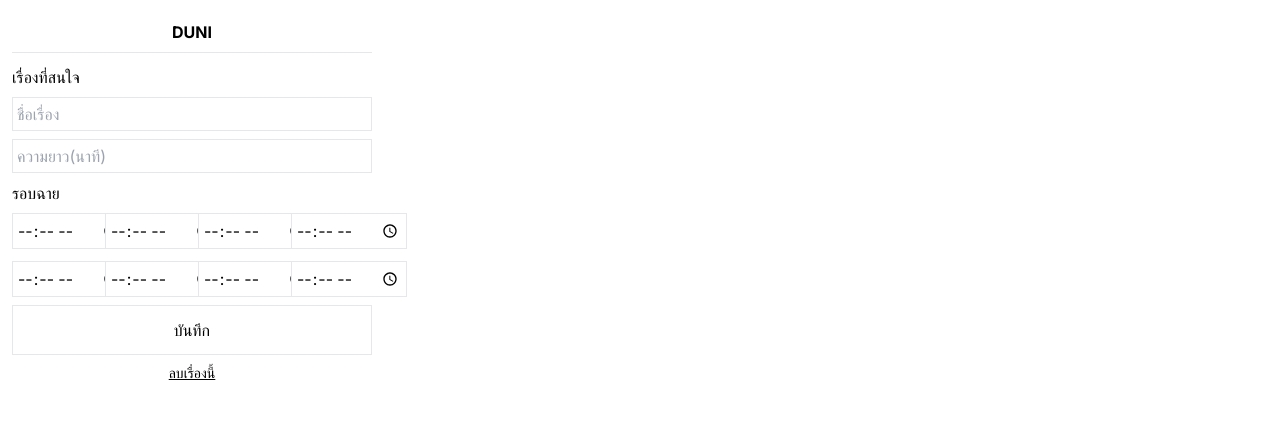
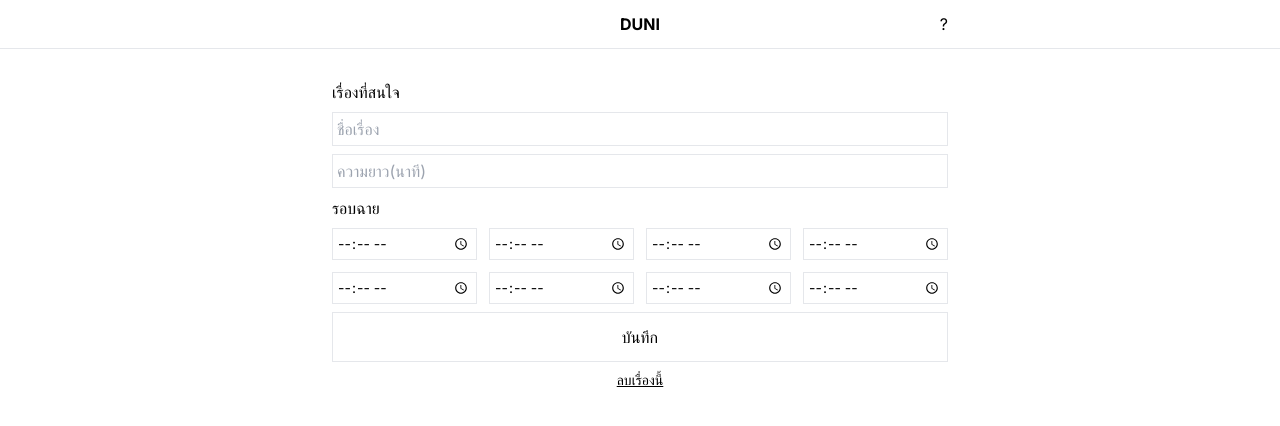
Before and after one commit to SutheeraP/Duni, a Next.js app in the folder duni/: page /edit in a window 1280 px wide. Shown: the top 426 px of the page. Built offline with nearby package versions, Linux system fonts and the light colour scheme.

Commit message:
main fin

```diff
--- a/duni/src/app/component/Nav.tsx
+++ b/duni/src/app/component/Nav.tsx
@@ -1,13 +1,45 @@
 import Link from 'next/link'
-import React from 'react'
+import React, { useState } from 'react'
 
 const Nav = () => {
+    const [showInfo, setShowinfo] = useState(false)
+
     return (
-        <div>
-            <Link href='/'>
-                <div className='text-center font-bold p-2'>DUNI</div>
-            </Link>
+        <div className='fixed top-0 left-0 z-10 w-full'>
+            <div className='grid grid-cols-3 p-3 relative z-10 bg-white max-w-screen-sm mx-auto'>
+                <div className='w-full'></div>
+                <div className='w-full'>
+                    <Link href='/'>
+                        <div className='text-center font-bold'>DUNI</div>
+                    </Link>
+                </div>
+                <div className='w-full flex justify-end' onClick={() => { setShowinfo(!showInfo) }}>?</div>
+            </div>
+
             <hr />
+
+            {showInfo ?
+                <div className='absolute top-0 w-full h-dvh z-0 bg-white flex'>
+                    <div className='m-auto max-w-screen-sm px-4 flex flex-col gap-8'>
+                        <div className='text-center'>
+                            <div className='font-bold text-xl'>DUNI</div>
+                            <div className='text-sm'>ในหนึ่งวันจะดูได้กี่เรื่อง ดูนี่</div>
+                        </div>
+
+                        <ol className="list-decimal pl-4 text-sm">
+                            <li>กรอกชื่อภาพยนตร์ ความยาว และรอบฉายทั้งหมดที่ท่านสนใจ</li>
+                            <li>เมื่อกรอกครบแล้วกดคิดรอบ</li>
+                            <li>ระบบจะคำนวณรูปแบบการรับชมทั้งหมด โดยแต่ละรอบจะห่างกันอย่างน้อย 2 ชั่วโมง และไม่ฉายทับกัน (หากมีรูปแบบซ้ำกันแต่คนละเวลา จะเลือกเวลาที่ดีที่สุดให้)</li>
+                            <li>ไปดูหนังกันได้เลยจ้า</li>
+                        </ol>
+
+                        <div className='text-center'>
+                            <div className='border p-2'>FEEDBACK</div>
+                            <div className='text-xs mt-3'>©2024 sutheerap</div>
+                        </div>
+                    </div>
+                </div>
+                : null}
         </div>
     )
 }
--- a/duni/src/app/component/TimeInput.tsx
+++ b/duni/src/app/component/TimeInput.tsx
@@ -3,7 +3,7 @@ import React from 'react'
 const TimeInput = () => {
   return (
     <div>
-         <input type="time" className='border p-1 timeInp' />
+         <input type="time" className='border p-1 timeInp w-full' />
     </div>
   )
 }
--- a/duni/src/app/edit/page.tsx
+++ b/duni/src/app/edit/page.tsx
@@ -138,14 +138,14 @@ const page = () => {
             </div> : null}
 
             <Nav />
-            <div className='mt-3'>
+            <div className='mt-20'>
                 <div className='flex flex-col gap-2'>
                     <div>เรื่องที่สนใจ</div>
                     <input id='inputTitle' maxLength={15} className='border p-1' type="text" placeholder='ชื่อเรื่อง' onChange={(e) => { setTitle(e.target.value) }} />
                     <input id='inputDuration' className='border p-1' type="number" placeholder='ความยาว(นาที)' onChange={(e) => { setDuration(parseInt(e.target.value)) }} />
 
                     <div>รอบฉาย</div>
-                    <div className='grid grid-cols-4 gap-3'>
+                    <div className='grid grid-cols-4 gap-3 text-sm'>
                         {numTimeInput.map((number, index) => (
                             <div key={index}>
                                 <TimeInput />
--- a/duni/src/app/layout.tsx
+++ b/duni/src/app/layout.tsx
@@ -17,7 +17,7 @@ export default function RootLayout({
   return (
     <html lang="en">
       <body className={inter.className}>
-        <div className="max-w-sm">
+        <div className="max-w-screen-sm mx-auto">
           {children}
         </div>
       </body>
--- a/duni/src/app/page.tsx
+++ b/duni/src/app/page.tsx
@@ -48,9 +48,16 @@ export default function Home() {
     location.reload()
   }
 
+  // show
+  const toggleShow = (index: number) => {
+    let copyData = [...allData]
+    copyData[index].isShow = !copyData[index].isShow
+    setAllData(copyData)
+  }
+
 
   return (
-    <div className="min-h-screen m-3">
+    <div className="min-h-screen p-3">
 
       {sureDel ? <div className='absolute z-10 bg-[#0005] w-full h-full flex'>
         <div className='text-center p-3 bg-white m-auto w-[300px]'>
@@ -64,9 +71,9 @@ export default function Home() {
 
       <Nav />
 
-      <div className="mt-3 flex flex-col gap-4">
+      <div className="mt-20 flex flex-col gap-4">
         {allData.map((data, index) => (
-          <div key={index} className="border p-2">
+          <div key={index} className={`border p-2 ${data.isShow ? '' : 'opacity-50'}`}>
             <div className="grid grid-cols-5">
               <div className="col-span-3">
                 <div className="font-bold">{data.title}</div>
@@ -74,7 +81,7 @@ export default function Home() {
               </div>
               <div className="col-span-2 flex justify-end gap-3">
                 <div onClick={() => handleEdit(index)}>edit</div>
-                <div>show</div>
+                <div onClick={() => toggleShow(index)}>show</div>
               </div>
             </div>
 
@@ -94,10 +101,11 @@ export default function Home() {
           </div>
           : null}
 
-        {allData.length >= 2 ?
+
+        {(allData.filter((data) => data.isShow)).length >= 2 ?
           <div className="text-center">
             <Link href='/result'>
-              <div className="border p-3">คิดรอบ</div>
+              <div className="border p-3" onClick={() => { localStorage.setItem('allData', JSON.stringify(allData)) }}>คิดรอบ</div>
             </Link>
             <div className="underline text-sm mt-2" onClick={() => { setSureDel(true) }}>ลบทั้งหมด</div>
           </div>
--- a/duni/src/app/result/page.tsx
+++ b/duni/src/app/result/page.tsx
@@ -150,12 +150,13 @@ const page = () => {
     return (
         <div className='min-h-screen m-3'>
             <Nav />
-            <div className='mt-3'>
+            <div className='mt-20'>
                 <div className='flex text-center gap-3 justify-center my-3'>
                     {option.map((opt) => (
-                        <div key={opt} className={`${opt == selectLen ? 'text-red-600': ''}`} onClick={() => { setSelectLen(opt) }}>{opt}</div>
+                        <div key={opt} className={`${opt == selectLen ? 'text-red-600' : ''}`} onClick={() => { setSelectLen(opt) }}>{opt}</div>
                     ))}
-                    <div>เรื่อง</div>
+                    {option.length ? <div>เรื่อง</div> : null}
+
                 </div>
 
                 <div className='text-center text-sm'>
```
